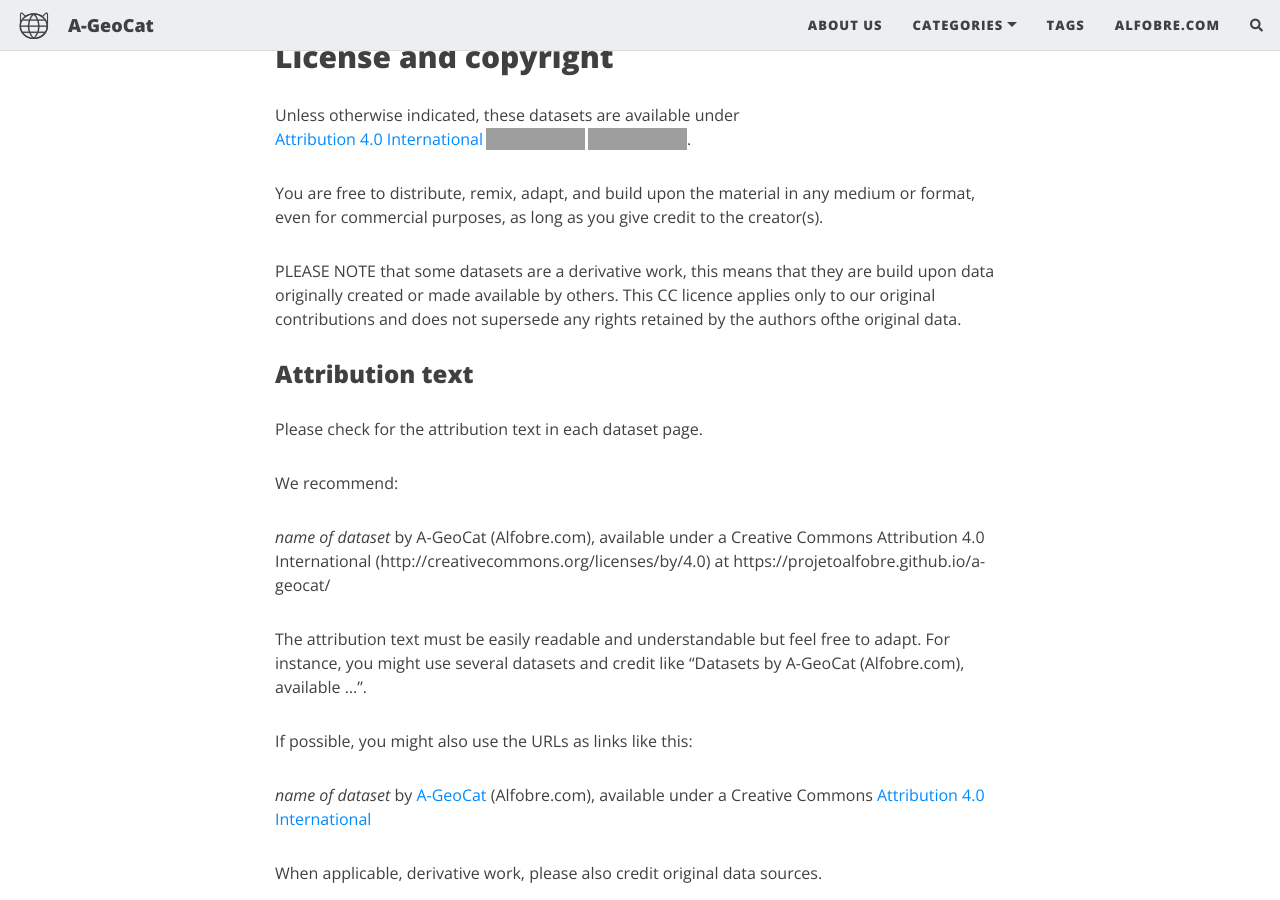
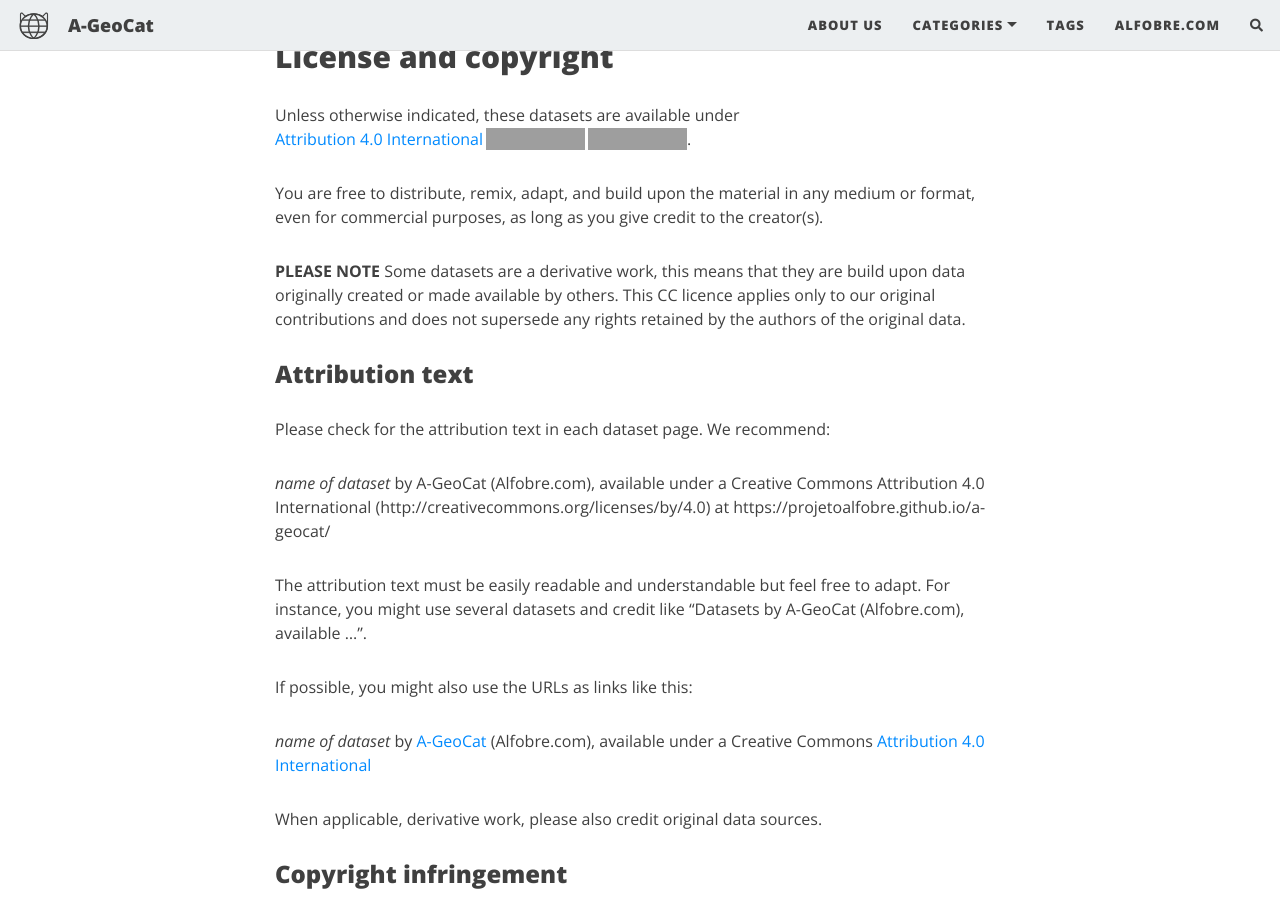
Before and after one commit to projetoalfobre/a-geocat, a Jekyll site: the page built from aboutus.md, in a window 1280 px wide and 900 px high, scrolled down 940 px. Built offline with Jekyll 4.4.1, drawn with Linux system fonts in a browser that asks for light colours; nearby versions of some CDN libraries; comment, search, counter and statistics services are not loaded; grey boxes are pictures that could not be loaded.

Commit message:
Update aboutus.md

```diff
--- a/aboutus.md
+++ b/aboutus.md
@@ -20,13 +20,11 @@ Unless otherwise indicated, these datasets are available under <a href="http://c
 
 You are free to distribute, remix, adapt, and build upon the material in any medium or format, even for commercial purposes, as long as you give credit to the creator(s).
 
-PLEASE NOTE that some datasets are a derivative work, this means that they are build upon data originally created or made available by others. This CC licence applies only to our original contributions and does not supersede any rights retained by the authors ofthe original data.
+**PLEASE NOTE** Some datasets are a derivative work, this means that they are build upon data originally created or made available by others. This CC licence applies only to our original contributions and does not supersede any rights retained by the authors of the original data.
 
 ### Attribution text
 
-Please check for the attribution text in each dataset page.
-
-We recommend:
+Please check for the attribution text in each dataset page. We recommend:
 
 *name of dataset* by A-GeoCat (Alfobre.com), available under a Creative Commons Attribution 4.0 International (http://creativecommons.org/licenses/by/4.0) at https://projetoalfobre.github.io/a-geocat/
 
```
